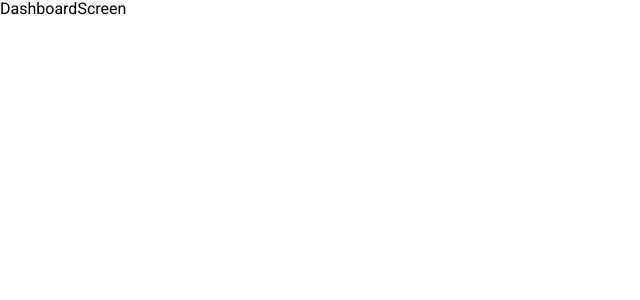
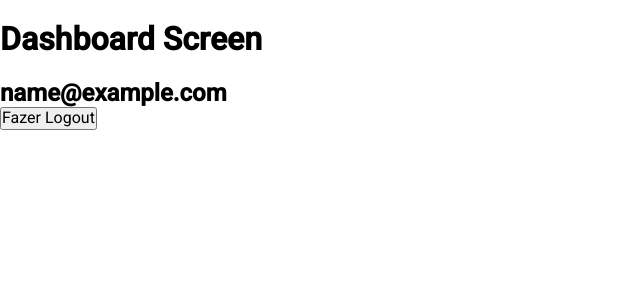
Before and after one commit to rethink-projects/ra-nothink, a React (Create React App) app: page /dashboard in a window 1280 px wide. Shown: the top 300 px of the page, without its empty margins (0-640 px from the left). Built offline with nearby package versions, Linux system fonts and the light colour scheme; no server answers; sample sign-in values are in the browser's storage.

Commit message:
Alteração de permissão de exibição no Dashboard por rotas com RequireAuth e adicao botao logout

```diff
--- a/src/App.tsx
+++ b/src/App.tsx
@@ -3,6 +3,7 @@ import Images from "./assets";
 import AuthProvider from "./context/providers/AuthProvider";
 import DashboardScreen from "./screens/dashboard/DashboardScreen";
 import LoginScreen from "./screens/login/LoginScreen";
+import RequireAuth from "./services/auth/Auth";
 
 function App() {
   return (
@@ -12,7 +13,14 @@ function App() {
           <Route path="/">
             <Route index element={<LoginScreen />} />
             <Route path="/login" element={<LoginScreen />} />
-            <Route path="/dashboard" element={<DashboardScreen />} />
+            <Route
+              path="/dashboard"
+              element={
+                <RequireAuth>
+                  <DashboardScreen />
+                </RequireAuth>
+              }
+            />
           </Route>
         </Routes>
       </AuthProvider>
--- a/src/screens/dashboard/DashboardScreen.tsx
+++ b/src/screens/dashboard/DashboardScreen.tsx
@@ -1,7 +1,20 @@
-import React from 'react'
+import { useNavigate } from "react-router-dom";
+import { useAuth } from "../../context/AuthContext";
 
-export default function DashboardScreen() {
+const DashboardScreen = () => {
+  const auth = useAuth();
+  let navigate = useNavigate();
+
+  const onSignout = () => {
+    auth.signout(() => navigate("/"));
+  };
   return (
-    <div>DashboardScreen</div>
-  )
-}
+    <div>
+      <h1>Dashboard Screen</h1>
+      <h2>{auth.user.email}</h2>
+      <button onClick={onSignout}> Fazer Logout</button>
+    </div>
+  );
+};
+
+export default DashboardScreen;
```
